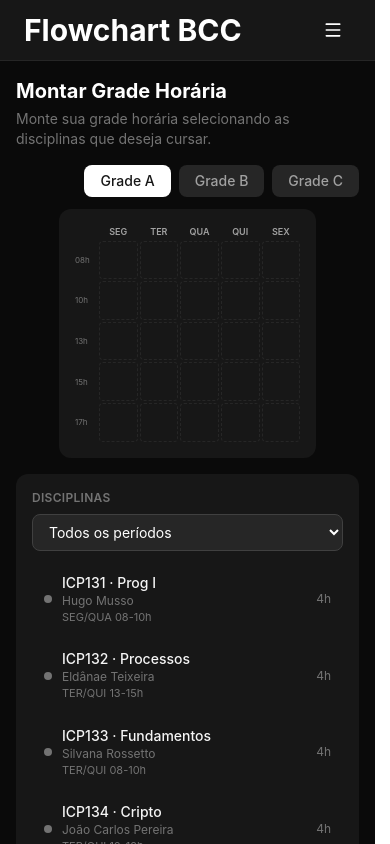
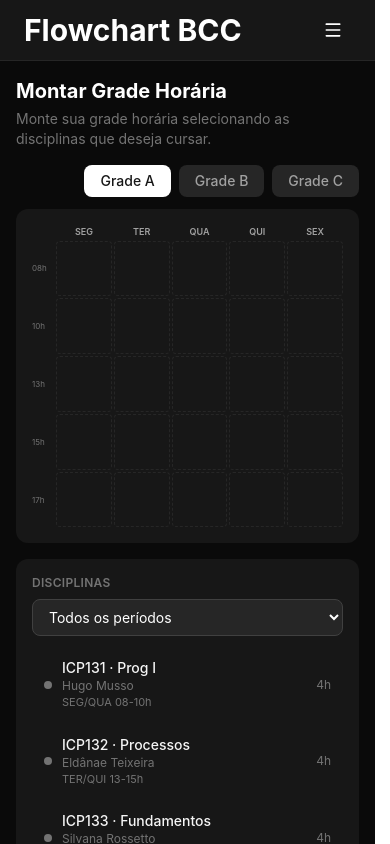
Before and after one commit to borges-1802/flowchart, a React (Vite) app: page /flowchart/grade in a window 390 px wide. Shown: the top 844 px of the page. Built offline with nearby package versions, Linux system fonts and the light colour scheme.

Commit message:
fix: tamanho da grade horario

```diff
--- a/src/pages/Grade.tsx
+++ b/src/pages/Grade.tsx
@@ -167,7 +167,7 @@ export function Grade() {
               onRename={handleRenameTab}
             />
 
-            <div className={`mx-auto w-[75%] max-w-65 overflow-x-auto rounded-xl p-4 sm:mx-0 sm:w-full sm:max-w-none ${cardClass}`}>
+            <div className={`overflow-x-auto rounded-xl p-4 ${cardClass}`}>
               <ScheduleGrid
                 theme={theme}
                 options={options}
```
